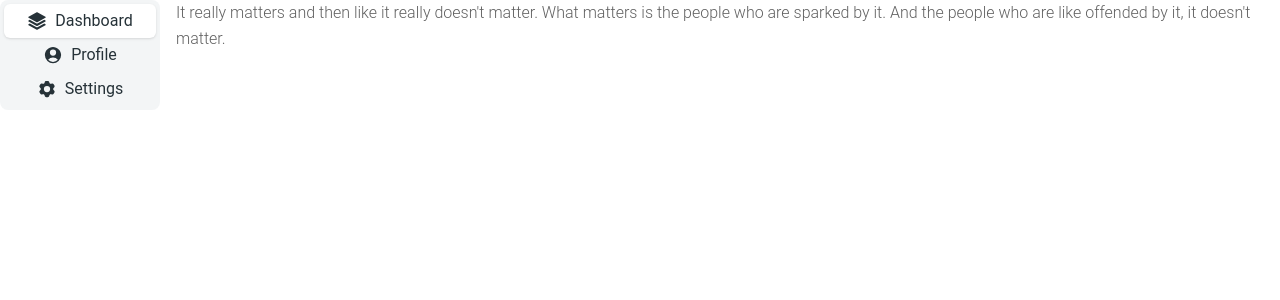
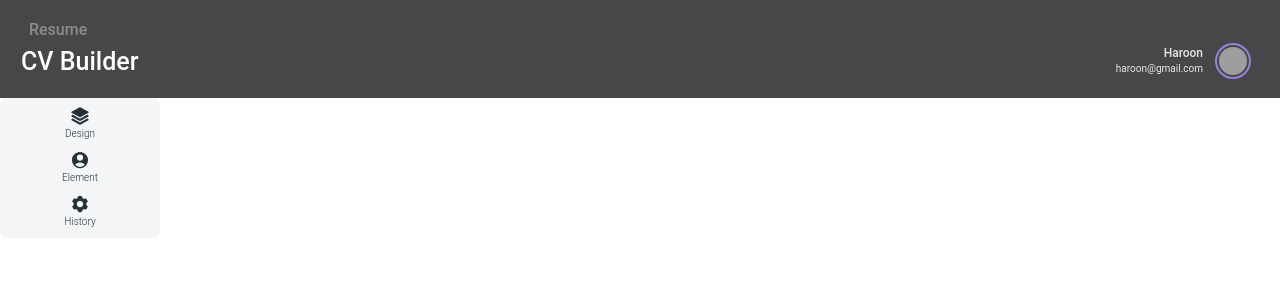
Before and after one commit to Icarus1223/cv-builder, a React (Create React App) app in the folder frontend/: page / in a window 1280 px wide. Shown: the top 300 px of the page. Built offline with nearby package versions, Linux system fonts and the light colour scheme; grey boxes are pictures that could not be loaded.

Commit message:
implementation of Navbar

```diff
--- /dev/null
+++ b/frontend/src/Components/GlobalComponents/Header/Header.jsx
@@ -0,0 +1,81 @@
+import React from "react";
+import {
+    Navbar,
+
+    Typography,
+    Button,
+    Menu,
+    MenuHandler,
+
+    Avatar,
+
+} from "@material-tailwind/react";
+
+
+function ProfileMenu() {
+
+
+
+    return (
+        <Menu placement="bottom-end">
+            <MenuHandler>
+                <Button
+                    variant="text"
+                    color="blue-gray"
+                    className="flex items-center gap-1 rounded-full py-0.5 pr-2 pl-0.5 lg:ml-auto"
+                >
+                    <div className="text-right me-2	">
+                        <Typography variant="h1" className="normal-case text-light-grey text-xs	font-medium	">
+                            Haroon
+                        </Typography>
+                        <Typography variant="h6" className="normal-case text-light-grey text-[10px]	font-normal	">
+                            haroon@gmail.com
+                        </Typography>
+                    </div>
+                    <Avatar
+                        variant="circular"
+                        size="sm"
+                        alt="tania andrew"
+                        className="border border-blue-500 p-0.5 border-2 border-pruple-color"
+                        src="https://images.unsplash.com/photo-1633332755192-727a05c4013d?ixlib=rb-1.2.1&ixid=MnwxMjA3fDB8MHxwaG90by1wYWdlfHx8fGVufDB8fHx8&auto=format&fit=crop&w=1480&q=80"
+                    />
+
+                </Button>
+            </MenuHandler>
+
+        </Menu>
+    );
+}
+
+
+
+export default function Header() {
+    const [isNavOpen, setIsNavOpen] = React.useState(false);
+    const toggleIsNavOpen = () => setIsNavOpen((cur) => !cur);
+
+
+    return (
+        <Navbar className="p-2 shadow-none max-w-screen-0xl bg-dark-black rounded-none border-transparent py-4 px-5">
+            <div className="relative mx-auto flex items-end text-blue-gray-900">
+                <div className="cv_builder_heading">
+                    <Typography
+                        as="a"
+                        href="#"
+                        className="mr-4 ml-2 cursor-pointer font-medium text-grey-color"
+                    >
+                        Resume
+                    </Typography>
+                    <Typography
+                        as="a"
+                        href="#"
+                        className=" cursor-pointer font-medium text-[25px] 	text-white font-medium"
+                    >
+                        CV Builder
+                    </Typography>
+                </div>
+                <ProfileMenu />
+            </div>
+
+        </Navbar>
+    );
+}
--- a/frontend/src/Components/SideBarTab/SideBarTab.jsx
+++ b/frontend/src/Components/SideBarTab/SideBarTab.jsx
@@ -5,57 +5,79 @@ import {
   TabsBody,
   Tab,
   TabPanel,
+  Typography,
 } from "@material-tailwind/react";
 import {
   Square3Stack3DIcon,
   UserCircleIcon,
   Cog6ToothIcon,
 } from "@heroicons/react/24/solid";
+import { Input } from "@material-tailwind/react";
 
 export default function SideBarTab() {
-  const data = [
-    {
-      label: "Dashboard",
-      value: "dashboard",
-      icon: Square3Stack3DIcon,
-      desc: `It really matters and then like it really doesn't matter.
-      What matters is the people who are sparked by it. And the people
-      who are like offended by it, it doesn't matter.`,
-    },
-    {
-      label: "Profile",
-      value: "profile",
-      icon: UserCircleIcon,
-      desc: `Because it's about motivating the doers. Because I'm here
-      to follow my dreams and inspire other people to follow their dreams, too.`,
-    },
-    {
-      label: "Settings",
-      value: "settings",
-      icon: Cog6ToothIcon,
-      desc: `We're not always in the position that we want to be at.
-      We're constantly growing. We're constantly making mistakes. We're
-      constantly trying to express ourselves and actualize our dreams.`,
-    },
-  ];
+
   return (
-    <Tabs value="dashboard" orientation="vertical">
-      <TabsHeader className="w-40">
-        {data.map(({ label, value, icon }) => (
-          <Tab key={value} value={value} className="place-items-start">
-            <div className="flex items-center gap-2">
-              {React.createElement(icon, { className: "w-5 h-5" })}
-              {label}
-            </div>
-          </Tab>
-        ))}
+    <Tabs value="dashboard" orientation="vertical" className="h-100 ">
+      <TabsHeader className="w-40 h-100">
+
+        <Tab key={1} value={1} className="place-items-start " >
+          <div className="">
+            {React.createElement(Square3Stack3DIcon, { className: "m-auto h-5" })}
+            <Typography className="text-[10px]">Design</Typography>
+
+          </div>
+        </Tab>
+        <Tab key={2} value={2} className="place-items-start">
+          <div className="">
+            {React.createElement(UserCircleIcon, { className: "m-auto h-5" })}
+            <Typography className="text-[10px]">Element</Typography>
+
+          </div>
+        </Tab>
+        <Tab key={3} value={3} className="place-items-start">
+          <div className="">
+            {React.createElement(Cog6ToothIcon, { className: "m-auto h-5" })}
+            <Typography className="text-[10px]">History</Typography>
+
+
+          </div>
+        </Tab>
+
       </TabsHeader>
       <TabsBody>
-        {data.map(({ value, desc }) => (
-          <TabPanel key={value} value={value} className="py-0">
-            {desc}
-          </TabPanel>
-        ))}
+
+        <TabPanel key={1} value={1} className="py-0">
+          <div className="w-72">
+            <Input
+              type="email"
+              placeholder="Email Address"
+              className="focus:!border-t-blue-500 focus:!border-blue-500 ring-4 ring-transparent focus:ring-blue-500/20 !border !border-blue-gray-50 bg-white shadow-lg shadow-blue-gray-900/5 placeholder:text-blue-gray-200 text-blue-gray-500"
+              labelProps={{
+                className: "hidden"
+              }}
+              containerProps={{ className: "min-w-[100px]" }}
+            />
+          </div>
+
+        </TabPanel>
+        <TabPanel key={2} value={2} className="py-0">
+
+          <div className="w-72">
+            <Typography>focus:!border-t-blue-500 focus:!border-blue-500 ring-4 ring-transparent focus:ring-blue-500/20 !border !border-blue-gray-50 bg-white shadow-lg shadow-blue-gray-900/5 placeholder:text-blue-gray-200 text-blue-gray-500</Typography>
+          </div>
+
+        </TabPanel>
+        <TabPanel key={3} value={3} className="py-0">
+
+          <div className="w-72">
+            <Typography>
+
+              fsdggadsgfdsagfydgfydgfyadgfyadsgfyasdgfyadsgfydsgfadsyg
+            </Typography>
+          </div>
+
+        </TabPanel>
+
       </TabsBody>
     </Tabs>
   );
--- a/frontend/src/Routes/Index.jsx
+++ b/frontend/src/Routes/Index.jsx
@@ -1,13 +1,15 @@
 import React from 'react';
-import { Routes , Route} from "react-router-dom"
+import { Routes, Route } from "react-router-dom"
 import Home from '../Pages/Home/Home';
+import Header from '../Components/GlobalComponents/Header/Header';
 
 const Index = () => {
   return (
     <>
-    <Routes>
-    <Route path="/"  element={<Home/>} />
-    </Routes>
+      <Header />
+      <Routes>
+        <Route path="/" element={<Home />} />
+      </Routes>
 
 
     </>
--- a/frontend/tailwind.config.js
+++ b/frontend/tailwind.config.js
@@ -11,7 +11,14 @@
 module.exports = withMT({
   content: ["./src/**/*.{js,jsx,ts,tsx}"],
   theme: {
-      extend: {},
+    extend: {
+      colors: {
+        'dark-black': '#18191B',
+        'grey-color': '#8B8C8D',
+        'pruple-color': '#9B7EDB',
+        'light-grey': '#E7E8E9',
+      },
+    },
   },
   plugins: [],
 });
```
Lines whose indentation alone changed are shown as unchanged.
